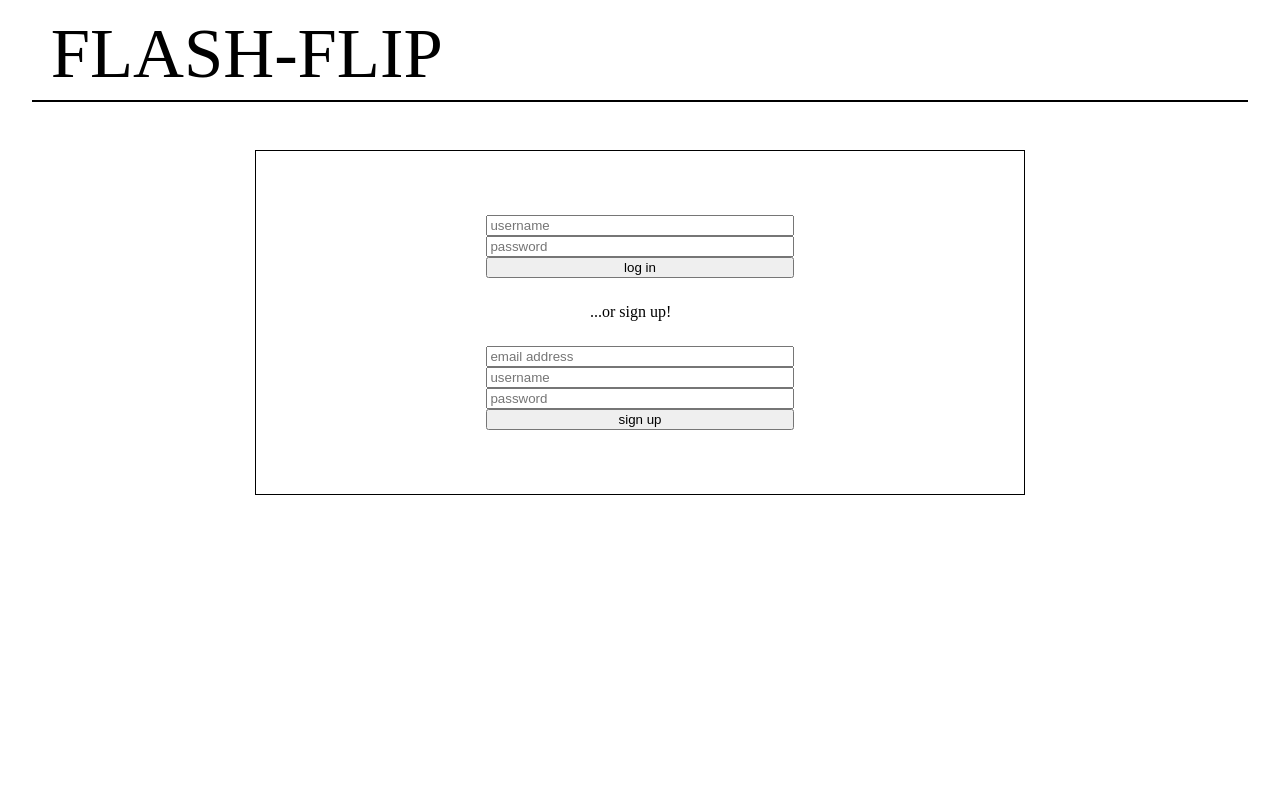
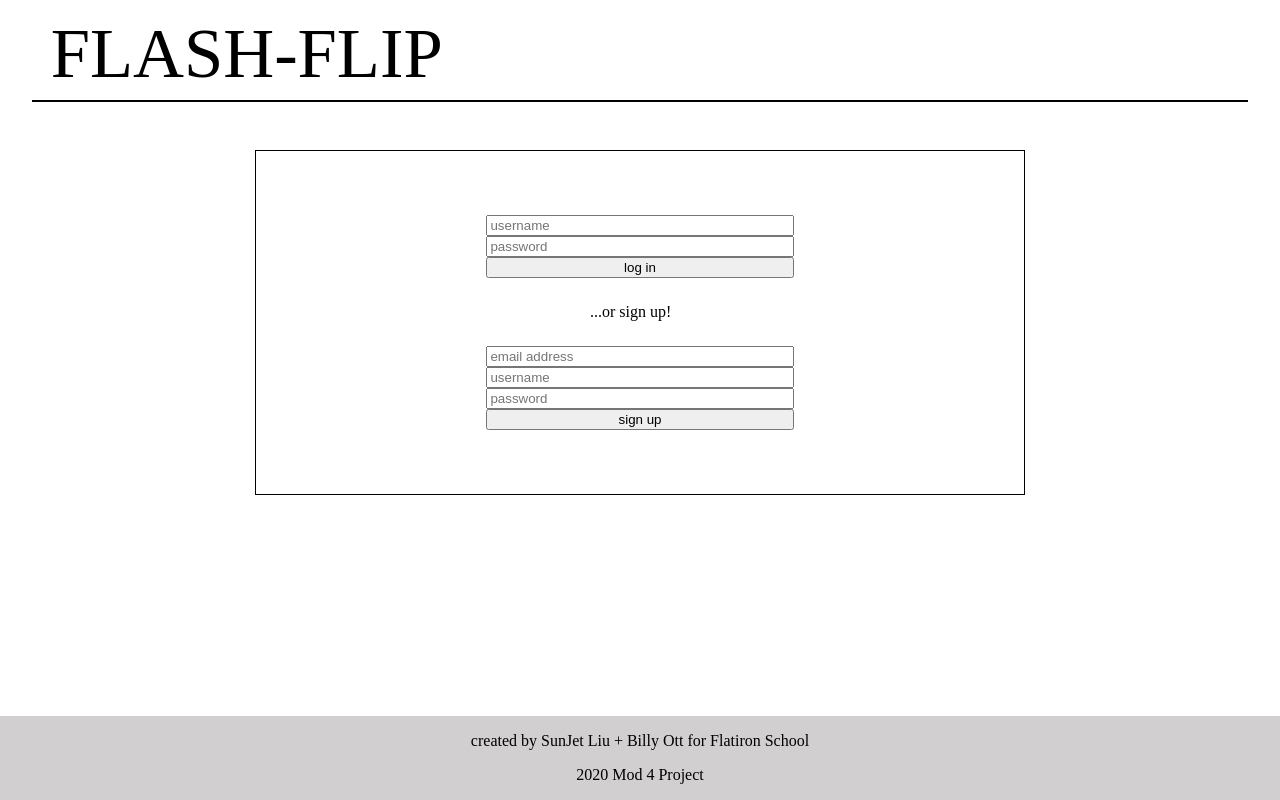
Before and after one commit to JetechNY/flash-flip-client, a React (Create React App) app: page / in a window 1280 px wide. Built offline with nearby package versions, Linux system fonts and the light colour scheme.

Commit message:
created Footer

```diff
--- a/src/App.css
+++ b/src/App.css
@@ -22,6 +22,15 @@ body {
   height: 2px;
   margin-top: .5%;
   background-color: black;
+}
+
+.footer {
+  position: fixed;
+  left: 0;
+  bottom: 0;
+  width: 100%;
+  background-color: rgb(209, 207, 207);
+  text-align: center;
 }
 
 .navbar {
--- a/src/App.js
+++ b/src/App.js
@@ -2,6 +2,7 @@ import './App.css';
 import React from 'react'
 import MainContainer from './containers/MainContainer'
 import Header from './components/Header'
+import Footer from './components/Footer'
 
 class App extends React.Component {
 
@@ -18,6 +19,7 @@ class App extends React.Component {
       <section className="App">
         <Header loggedIn={this.state.loggedIn} handleLoginFormSubmit={this.handleLoginFormSubmit} />
         {this.state.loggedIn ? <MainContainer /> : null }
+        <Footer />
       </section>
     );
   }
--- /dev/null
+++ b/src/components/Footer.js
@@ -0,0 +1,17 @@
+import React from 'react'
+
+function Footer(props) {
+
+
+    return (
+        <section className="footer">
+            <section className="footer-text">
+                <p>created by SunJet Liu + Billy Ott for Flatiron School</p>
+                <p>2020 Mod 4 Project</p>
+            </section>
+        </section>
+    )
+
+}
+
+export default Footer
```
Also changed, not shown: 1 other file (tests, documents, lock files or other folders).
